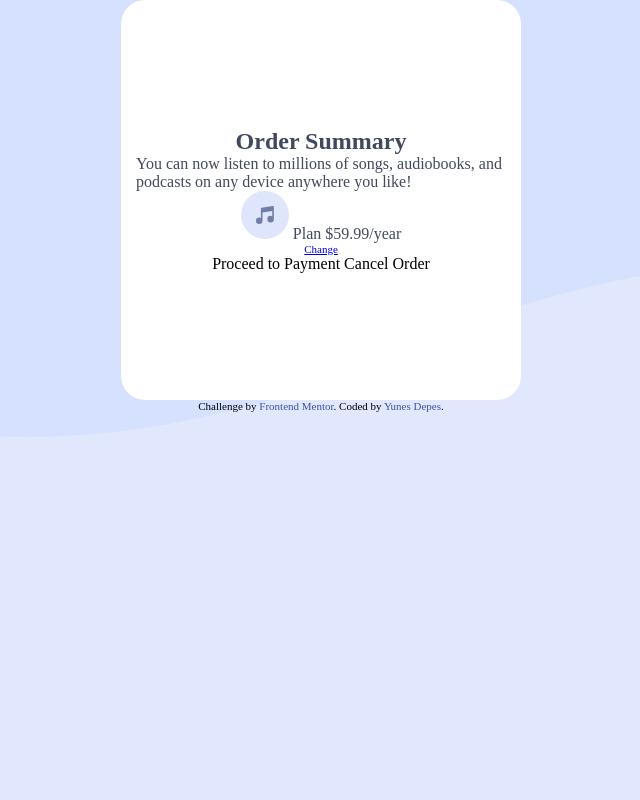
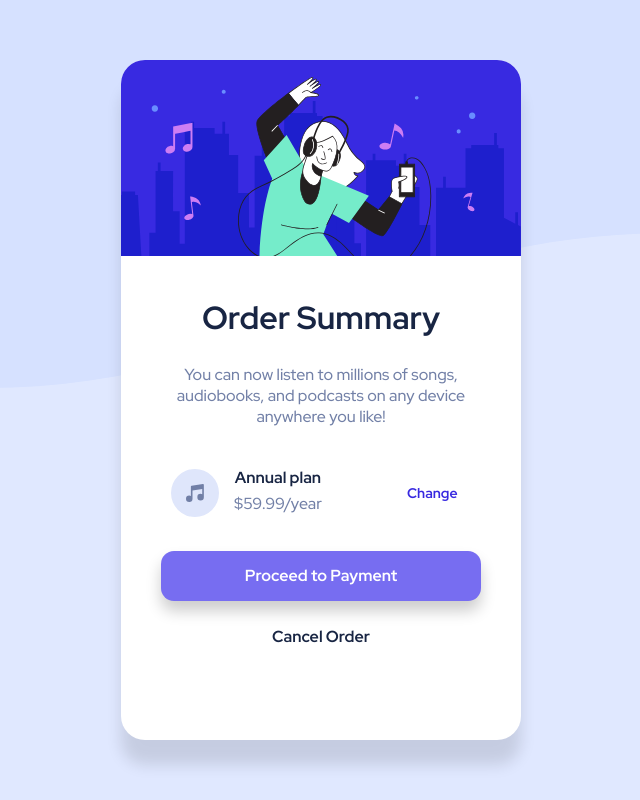
Before and after one commit to yunesdepes/FrontEnd-Mentor-Challenges, a plain HTML site: page Desafio Hub/index.html in a window 1280 px wide. Shown: the whole page, without its empty margins (319-959 px from the left). Drawn offline with Linux system fonts and the light colour scheme.

Commit message:
Finish Project

```diff
--- a/Desafio Hub/hub.css
+++ b/Desafio Hub/hub.css
@@ -1,44 +1,95 @@
 @charset "UTF-8";
+@import url('https://fonts.googleapis.com/css2?family=Red+Hat+Display:wght@500;700;900&display=swap');
 * {
   margin: 0px;
   padding: 0px;
   box-sizing: border-box;
+  font-family: 'Red Hat Display', sans-serif;
 }
-body {
+body{
+  background-image: url('images/pattern-background-desktop.svg');
+  background-color: hsl(225, 100%, 94%);
+  background-size: contain;
   background-repeat: no-repeat;
-  background-color: #e1e8fe;
-  background-image: url(images/pattern-background-desktop.svg);
+  width: 100%;
+  height: 98vh;
 }
-.wrapper {
+#container{
+  display: flex;
+  align-items: center;
+  justify-content: center;
   height: 100vh;
 }
-.attribution {
-  font-size: 11px;
+.box{
+  width: 400px;
+  height: 85vh;
+  background-color: rgb(255, 255, 255);
+  border-radius: 1.5em;
+box-shadow: 0px 25px 15px rgba(0, 0, 0, 0.118);
+}
+#top > img{
+  width: 400px;
+  border-radius: 1.5em 1.5em 0 0;
+}
+#mid{
   text-align: center;
+  padding: 20px;
 }
-.attribution > a {
-  color: hsl(228, 45%, 44%);
-  text-decoration: none;
+p{
+  padding: 5px 15px;
+  color: hsl(224, 23%, 55%);
+  font-size: 16px;
+  font-weight: normal;
 }
-h1 {
-  color: #42485d;
-  text-align: center;
+h1{
+  margin: 15px;
+  font-weight:bold;
+
 }
-p {
-  color: #42485d;
-}
-.box {
+#music{
   display: flex;
   justify-content: center;
   align-items: center;
-  width: 400px;
-  height: 400px;
-  background-color: rgb(255, 255, 255);
-  margin: 0 auto;
-  border-radius: 1.5em;
-  flex-direction: column;
-  flex-wrap: wrap;
 }
-#margin {
-  margin: 0 15px;
+.color{
+  color: hsl(223, 47%, 18%);
+  font-weight: bold;
 }
+#music-box{
+  display: flex;
+  align-items: center;
+  padding: 0px 30px 2em 30px;
+}
+a{
+  padding: 20px 0px 0px 5em;
+  text-decoration: none;
+  color: hsl(245, 75%, 52%);
+  font-size: 14px;
+}
+#topwrap{
+  padding: 10px 20px 40px 20px;
+}
+#bottomdiv{
+  display: flex;
+  height: 50px;
+  background-color: #776df1;
+  border-radius: 13px;
+  padding: 0px 10px;
+  width: 320px;
+  margin: auto;
+  box-shadow: 0px 10px 15px rgba(0, 0, 0, 0.199);
+
+}
+#bottomdiv > div{
+  margin: auto;
+  color: white;
+  font-weight: bold;
+}
+#final{
+  margin: 25px 0px 0px 0px;
+  font-weight: bold;
+}
+a:hover{
+  color:hsla(245, 75%, 52%, 0.653);
+  transition: color 0,5ms;
+}
--- a/Desafio Hub/index.html
+++ b/Desafio Hub/index.html
@@ -15,37 +15,28 @@
   </head>
 
   <body>
-    <div class="wrapper">
-      <main>
-        <div class="box">
-          <section>
-            <div id="margin">
-              <h1>Order Summary</h1>
-
-              <p>
-                You can now listen to millions of songs, audiobooks, and
-                podcasts on any device anywhere you like!
-              </p>
-            </div>
-          </section>
-          <p>
-            <img src="images/icon-music.svg" type="image/svg" />
-            Plan $59.99/year
-          </p>
-
-          <a href="index.html" class="attribution">Change</a>
-
-          <section>Proceed to Payment Cancel Order</section>
-        </div>
-      </main>
-      <footer>
-        <div class="attribution">
-          Challenge by
-          <a href="https://www.frontendmentor.io?ref=challenge" target="_blank"
-            >Frontend Mentor</a
-          >. Coded by <a href="#">Yunes Depes</a>.
-        </div>
-      </footer>
+    <div id='container'>
+          <div class="box">
+              <div id="top"><img src="images/illustration-hero.svg"></div>
+              <div class=color id="mid">
+                <div>
+                  <h1>Order Summary</h1>
+                </div>
+                <p id="topwrap">You can now listen to millions of songs, audiobooks, and podcasts on any device anywhere you like!</p>
+                    <div id="music-box" >
+                      <div id="music"><img src="images/icon-music.svg">
+                          <div>
+                            <div class="color">Annual plan</div>
+                          <p>$59.99/year</p></div>
+                        </div>
+                      <div><a href="#">Change</a></div>
+                    </div>
+                    <div id="bottomdiv"><div>Proceed to Payment</div></div>
+                    <div id="final">Cancel Order</div>
+                    </div>
+                </div>
+              </div>
+          </div>
     </div>
   </body>
 </html>
```
